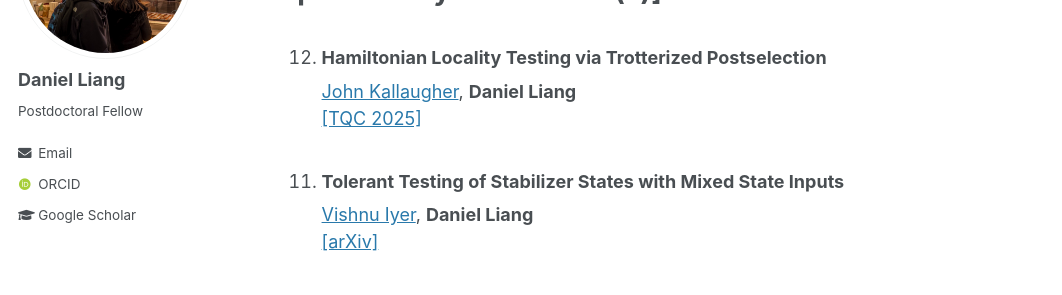
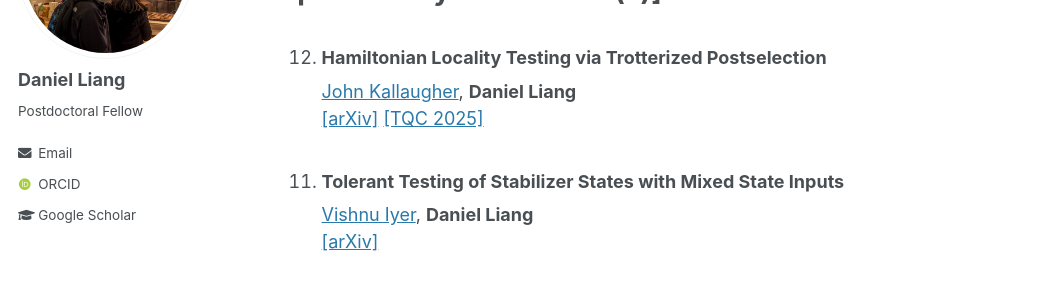
Before and after one commit to Daniel-You-Liang/Daniel-You-Liang.github.io, a Jekyll site: the page built from _pages/about.md, in a window 1280 px wide and 900 px high, scrolled down 377 px. Shown: the part 152-447 px from the top of the window, without its empty margins (0-1062 px from the left). Built offline with Jekyll 4.4.1, drawn with Linux system fonts in a browser that asks for light colours; some web fonts are replaced.

```diff
--- a/_pages/about.md
+++ b/_pages/about.md
@@ -17,7 +17,7 @@ I am broadly interesting in quantum computing, complexity theory, and learning t
 Publications \[Author Order is Alphabetical unless specified by an asterisk (*)\]
 ======
 1. ### Hamiltonian Locality Testing via Trotterized Postselection
-[John Kallaugher](https://far-qc.sandia.gov/staff/john-kallaugher/), **Daniel Liang**<br />[[TQC 2025]](https://tqc-conference.org/)
+[John Kallaugher](https://far-qc.sandia.gov/staff/john-kallaugher/), **Daniel Liang**<br />[[arXiv]](https://arxiv.org/abs/2505.06478) [[TQC 2025]](https://tqc-conference.org/)
 1. ### Tolerant Testing of Stabilizer States with Mixed State Inputs
 [Vishnu Iyer](https://vishnuiyer.org/), **Daniel Liang**<br />[[arXiv]](https://arxiv.org/abs/2411.08765)
 1. ### Quantum State Learning Implies Circuit Lower Bounds
```
